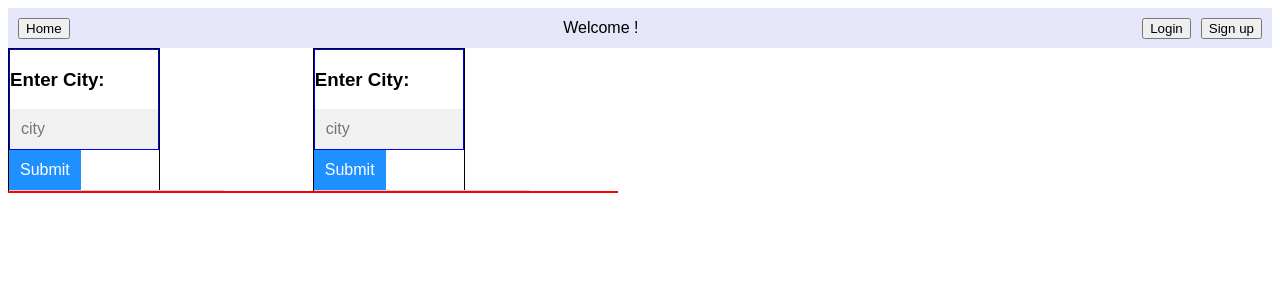
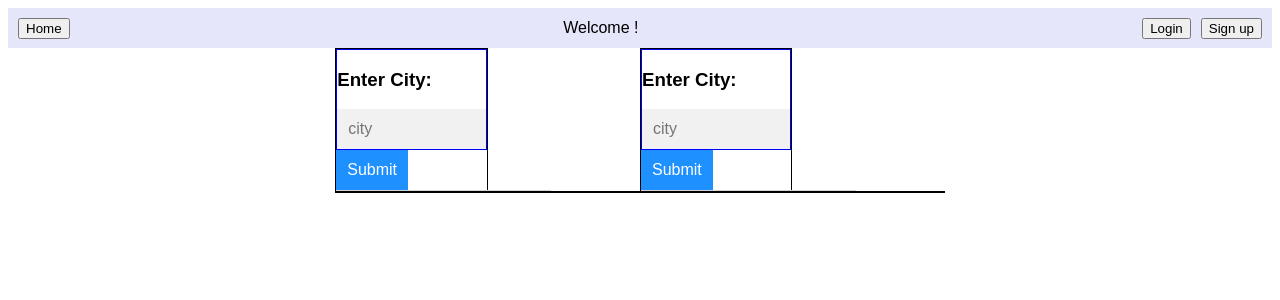
Before and after one commit to Smoove-Moving-App/Smoove, a React app: page / in a window 1280 px wide. Shown: the top 300 px of the page. Built offline with nearby package versions, Linux system fonts and the light colour scheme; no server answers.

Commit message:
organized styling for content in boxes

```diff
--- a/client/components/Citybox.jsx
+++ b/client/components/Citybox.jsx
@@ -3,14 +3,12 @@ import axios from "axios";
 import RadialChart from "./RadialChart.jsx";
 import "../styles/style.css";
 
-export default function Citybox() {
-  const [leftBoxData, setLeftBoxData] = useState();
-  const [rightBoxData, seRightBoxData] = useState();
+export default function Citybox(id) {
   const [items, setItems] = useState("");
   const [cities, setCities] = useState("");
   const [data, setData] = useState("");
   const [overallScoresData, setOverallScoresData] = useState("");
-  const [inputUniqueId, setinputUniqueId] = useState("");
+
 
   useEffect(() => {
     console.log("inside use effect");
@@ -28,8 +26,9 @@ export default function Citybox() {
   }, []);
 
   function autoFill(e) {
-    console.log('AUTOFILL', e);
-    const input = document.getElementById("myInput");
+    console.log('ID HERE!', id)
+    const input = document.getElementById(`myInput${id.id}`);
+    console.log(input);
     input.value = e.target.innerText;
     setItems("");
   }
@@ -79,7 +78,7 @@ export default function Citybox() {
   }
 
   function submitButtonClick(e) {
-    const input = document.getElementById("myInput");
+    const input = document.getElementById(`myInput${id.id}`);
     const newCity = input.value.replaceAll(" ", "-").toLowerCase();
     axios({
       method: "post",
@@ -91,7 +90,7 @@ export default function Citybox() {
       .then((res) => {
         console.log("RES", res);
         // setData(res.data);
-        displayScores(res.data, myInput.value);
+        displayScores(res.data, input.value);
         input.value = "";
       })
       .catch(function (error) {
@@ -106,7 +105,7 @@ export default function Citybox() {
           <h3>Enter City: </h3>
           <input
             onChange={(e) => handleChange(e)}
-            id="myInput"
+            id={`myInput${id.id}`}
             type="text"
             name="myCity"
             placeholder="city"
--- a/client/components/Main.jsx
+++ b/client/components/Main.jsx
@@ -2,10 +2,11 @@ import React from 'react'
 import Citybox from './Citybox.jsx'
 
 export default function Main(){
+  // Rendering Citybox components w/ unique id attr to uniquely select the correct input in Citybox
     return(
       <div className="mainPageContainer">
-       <Citybox />
-       <Citybox />
+       <Citybox id="left" />
+       <Citybox id="right" />
       </div>
     )
 }
--- a/client/styles/style.css
+++ b/client/styles/style.css
@@ -73,11 +73,13 @@ input[type=submit] {
 }
 .scoreContainer{
   display: flex;
+  height: 1.6rem;
+  align-items: center;
   justify-content: space-between;
 }
 
 .scoreLabel{
-margin-left: 5rem;
+margin-left: 9rem;
 }
 
 .scores{
@@ -101,7 +103,8 @@ li:hover {
 }
 
 #dataState {
-    border: 1px solid red;
+    border: 1px solid black;
+    max-height: 1000px;
 }
 
 #card{
@@ -118,4 +121,5 @@ li:hover {
 
 .mainPageContainer {
   display: flex;
+  justify-content: center;
 }
```
